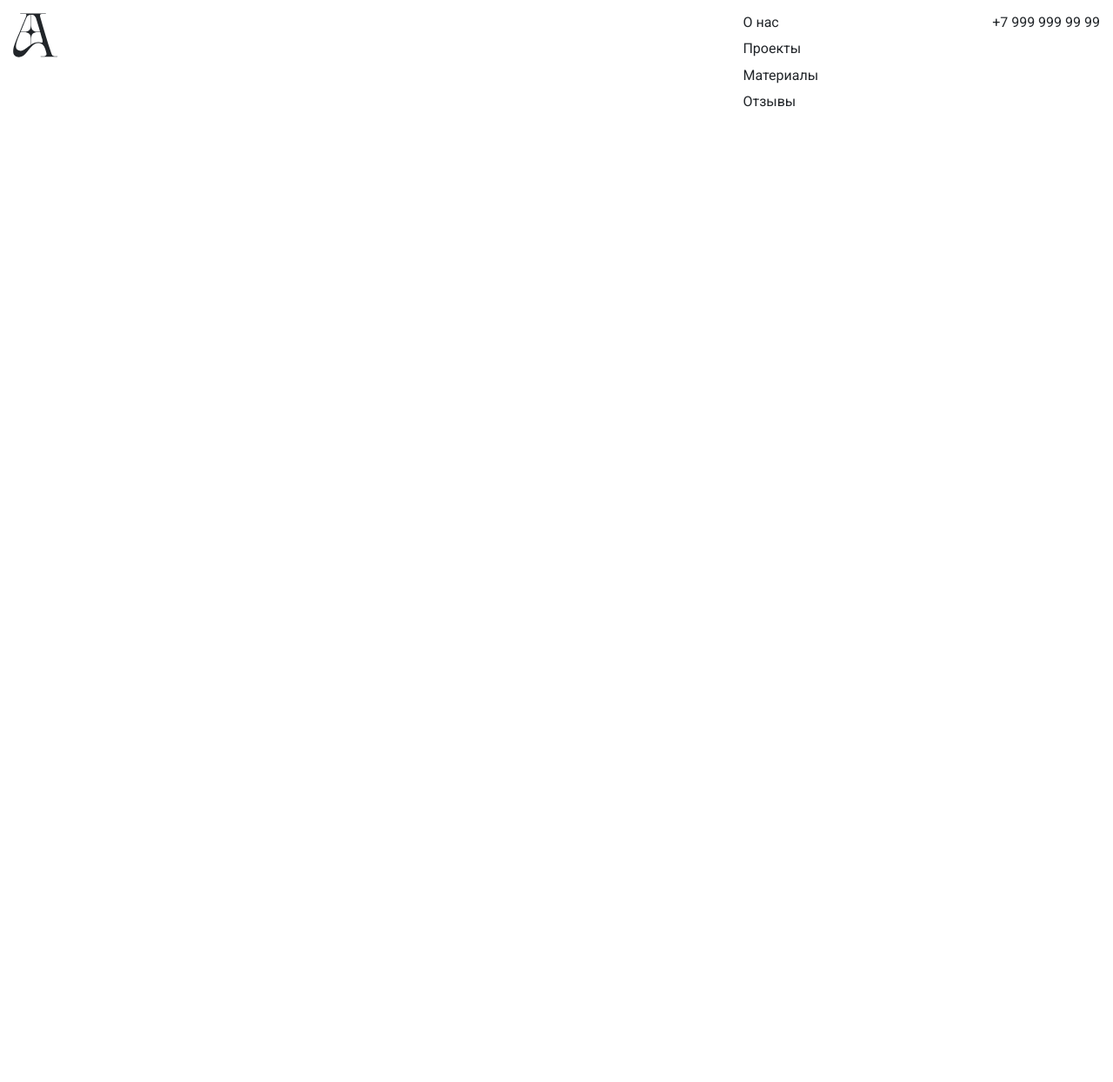
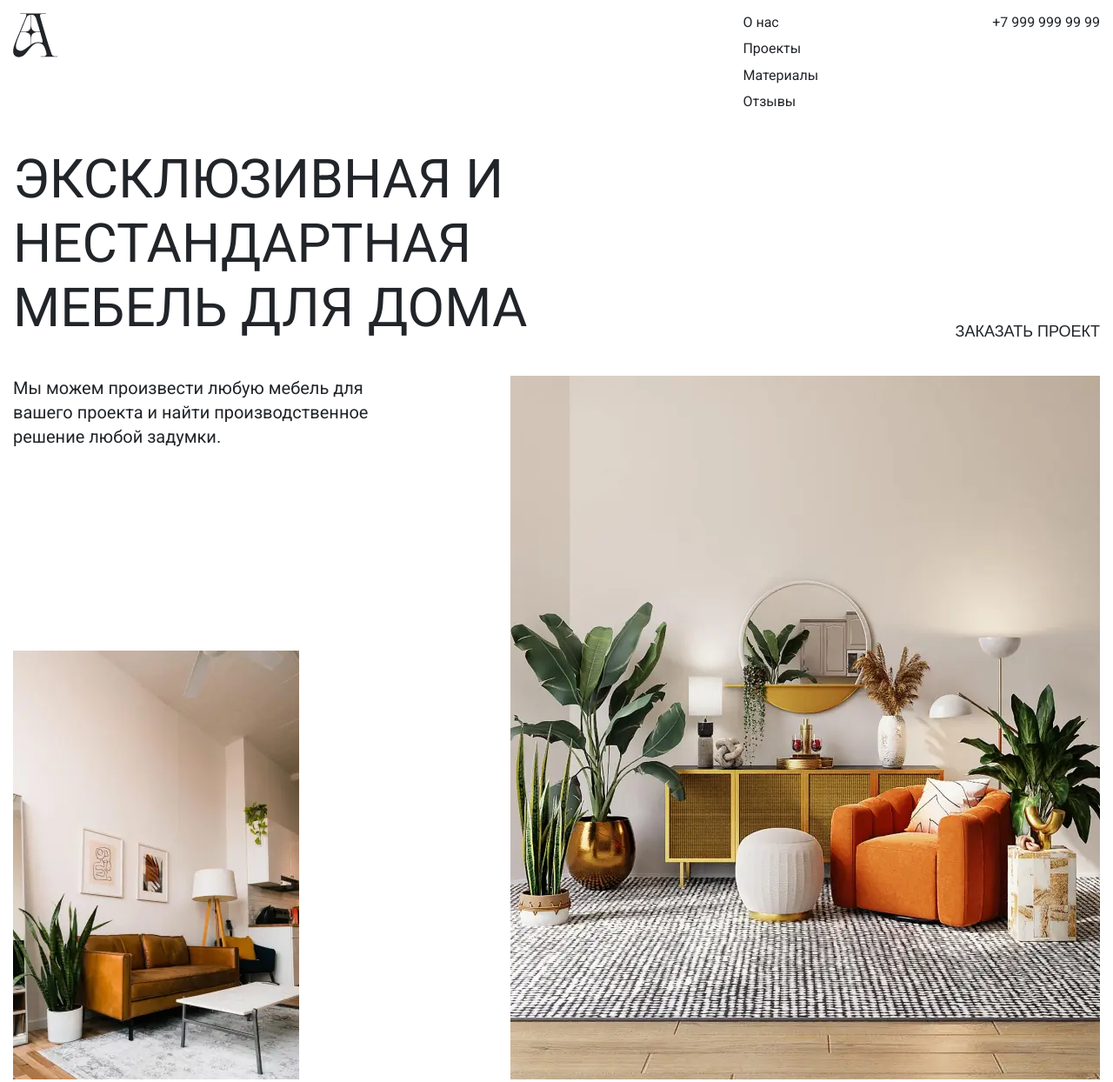
Before and after one commit to ViktorovVik/Landing-Aveij, a website: page index.html in a window 1280 px wide. Shown: the whole page at 87% size. Before the commit the page ends 800 px from the top, so only its background shows below. Drawn offline with nearby package versions, Linux system fonts and the light colour scheme; files that its build step writes are made by us from their sources.

Commit message:
hero section implementation

```diff
--- a/index.html
+++ b/index.html
@@ -1,13 +1,16 @@
 <!DOCTYPE html>
 <html lang="en">
   <head>
-   <meta charset="UTF-8">
-   <meta name="viewport" content="width=device-width, initial-scale=1.0">
-   <link rel="preconnect" href="https://fonts.googleapis.com">
-   <link rel="preconnect" href="https://fonts.gstatic.com" crossorigin>
-   <link href="https://fonts.googleapis.com/css2?family=Inter:opsz,wght@14..32,400;700&family=Roboto:wght@400;500&display=swap" rel="stylesheet">
-   <link rel="icon" href="assets/favicon-16x16.png">
-   <link rel="stylesheet" href="dist/main.css">
+    <meta charset="UTF-8" />
+    <meta name="viewport" content="width=device-width, initial-scale=1.0" />
+    <link rel="preconnect" href="https://fonts.googleapis.com" />
+    <link rel="preconnect" href="https://fonts.gstatic.com" crossorigin />
+    <link
+      href="https://fonts.googleapis.com/css2?family=Inter:opsz,wght@14..32,400;700&family=Roboto:wght@400;500&display=swap"
+      rel="stylesheet"
+    />
+    <link rel="icon" href="assets/favicon-16x16.png" />
+    <link rel="stylesheet" href="dist/main.css" />
     <title>Aveij</title>
   </head>
   <body>
@@ -15,15 +18,23 @@
       <div class="container">
         <div class="header__wrapper">
           <a href="" class="logo">
-               <img src="./assets/logo/logo.svg" alt="Aveij">
+            <img src="./assets/logo/logo.svg" alt="Aveij" />
           </a>
           <div class="header__content">
             <nav class="header__nav nav" aria-label="header navigation">
               <ul class="nav__list" aria-label="header nav list links">
-                     <li class="nav__list-item"><a href="#" class="nav__list-link">О нас</a></li>
-                     <li class="nav__list-item"><a href="#" class="nav__list-link">Проекты</a></li>
-                     <li class="nav__list-item"><a href="#" class="nav__list-link">Материалы</a></li>
-                     <li class="nav__list-item"><a href="#" class="nav__list-link">Отзывы</a></li>
+                <li class="nav__list-item">
+                  <a href="#" class="nav__list-link">О нас</a>
+                </li>
+                <li class="nav__list-item">
+                  <a href="#" class="nav__list-link">Проекты</a>
+                </li>
+                <li class="nav__list-item">
+                  <a href="#" class="nav__list-link">Материалы</a>
+                </li>
+                <li class="nav__list-item">
+                  <a href="#" class="nav__list-link">Отзывы</a>
+                </li>
               </ul>
             </nav>
             <a href="tel:79999999999" class="phone">+7 999 999 99 99</a>
@@ -31,5 +42,27 @@
         </div>
       </div>
     </header>
+    <main class="main" aria-label="main content">
+      <section class="hero-section" aria-label="hero section">
+        <div class="container">
+          <div class="hero">
+            <div class="hero__up">
+              <h1 class="hero__title">
+                Эксклюзивная и нестандартная мебель для дома
+              </h1>
+              <button type="button" class="hero__btn">Заказать проект</button>
+            </div>
+              <div class="hero__offer">
+                <img class="hero__mobile-img" src="./assets/webp/mobile-img.webp" alt="exclusive furniture">
+               <div class="hero__offer-left">
+                  <p class="hero__offer-text">Мы можем произвести любую мебель для вашего проекта и найти производственное решение любой задумки.</p>
+                  <img src="./assets/webp/hero-small.webp" alt="" class="hero__offer-img hero__offer-small"></img>
+               </div>
+               <img src="./assets/webp/hero-big.webp" alt="exclusive furniture" class="hero__offer-img hero__offer-big">
+              </div>
+          </div>
+        </div>
+      </section>
+    </main>
   </body>
 </html>
--- a/styles/_basic.scss
+++ b/styles/_basic.scss
@@ -27,6 +27,11 @@ button {
    padding: 0;
 }
 
+button {
+   border: none;
+   background: none;
+   cursor: pointer;
+}
 
 li {
    list-style: none;
--- a/styles/_header.scss
+++ b/styles/_header.scss
@@ -3,25 +3,57 @@
 @use 'sass:color';
 
 .header {
-   padding: 15px 0 70px 0;
+   padding: 15px 0 40px 0;
    width: 100%;
 }
 
 .header__wrapper {
    @include m.d-flex(space-between, unset);
+
+   @media (max-width: v.$media_lg) {
+      align-items: center;
+   }
 }
 
 .header__content {
    display: flex;
-   column-gap: 200px;
+   gap: 200px;
+
+   @media (max-width: v.$media_lg) {
+      gap: 160px;
+   }
+
+   @media (max-width: v.$media_md) {
+      gap: 100px;
+   }
+
+   @media (max-width: 653px) {
+      gap: 50px;
+   }
 }
 
 .nav {
+
+   &__list {
+      @media (max-width: v.$media_lg) {
+         display: flex;
+         gap: 20px;
+      }
+
+      @media (max-width: v.$media_sm) {
+         display: none;
+      }
+   }
+
    &__list-item {
       margin: 0 0 8px 0;
    font-size: 1rem;
    line-height: 140%;
    color: v.$black-color;
+
+   @media (max-width: v.$media_lg) {
+        margin: 0;
+      }
    }
 
    &__list-item:last-child {
@@ -31,7 +63,7 @@
    &__list-link {
       position: relative;
 
-      &:before {
+      &::before {
          content: "";
          position: absolute;
          left: 0;
@@ -51,6 +83,7 @@
          transform-origin: left bottom;
        }
    }
+
 }
 
 
@@ -58,4 +91,8 @@
    font-size: 1rem;
    line-height: 140%;
    color: v.$black-color;
+
+   @media (max-width: v.$media_sm) {
+      display: none;
+   }
 }
--- /dev/null
+++ b/styles/_hero.scss
@@ -0,0 +1,170 @@
+@use 'vars' as v;
+@use 'mixins' as m;
+
+.hero-section {
+   padding: 0 0 120px 0;
+}
+
+
+.hero__up {
+   display: flex;
+   justify-content: space-between;
+   padding: 0 0 40px 0;
+
+   @media (max-width: v.$media_sm) {
+      flex-direction: column;
+      align-items: center;
+   }
+}
+.hero__title {
+   @include m.font('Inter' sans-serif, 62px, 400);
+   text-transform: uppercase;
+   max-width: 605px;
+   line-height: 120%;
+
+   @media (max-width: v.$media_xl) {
+      @include m.font('Inter' sans-serif, 50px, 400);
+      max-width: 505px;
+   }
+
+   @media (max-width: v.$media_lg) {
+      @include m.font('Inter' sans-serif, 40px, 400);
+      max-width: 400px;
+   }
+
+   @media (max-width: v.$media_md) {
+      @include m.font('Inter' sans-serif, 30px, 400);
+      max-width: 300px;
+   }
+
+   @media (max-width: v.$media_sm) {
+      margin-bottom: 26px;
+   }
+}
+.hero__btn {
+   @include m.font('Roboto' sans-serif, 18px);
+   position: relative;
+   transition: 0.3s;
+   align-self: end;
+   text-transform: uppercase;
+
+   &::before {
+      content: "";
+      position: absolute;
+      left: 0;
+      bottom: -2px;
+      width: 100%;
+      height: 1px;
+      background: v.$accent-color;
+      transform: scaleX(0);
+      transition: transform 0.3s;
+      transform-origin: left bottom;
+   }
+
+   &:hover:before {
+      transform: scaleX(1);
+      transform-origin: right bottom;
+
+    }
+
+    &:hover{
+      color: v.$accent-color;
+    }
+
+    @media (max-width: v.$media_sm) {
+      align-self: center;
+   }
+}
+
+
+.hero__offer {
+   display: flex;
+   justify-content: space-between;
+
+   @media (max-width: v.$media_sm) {
+      flex-direction: column;
+      flex-direction: column-reverse;
+      align-items: center;
+   }
+}
+.hero__offer-left {
+   @include m.d-flex(space-between, unset, unset, column);
+
+}
+.hero__offer-text {
+   @include m.font('Roboto' sans-serif, 20px);
+   line-height: 140%;
+   max-width: 445px;
+
+   @media (max-width: v.$media_xl) {
+      @include m.font('Roboto' sans-serif, 18px);
+      max-width: 405px;
+   }
+
+   @media (max-width: v.$media_lg) {
+      @include m.font('Roboto' sans-serif, 16px);
+      max-width: 330px;
+   }
+
+   @media (max-width: v.$media_sm) {
+      margin-bottom: 26px;
+   }
+}
+.hero__offer-img {
+   object-fit: contain;
+}
+.hero__offer-small {
+   max-width: 329px;
+   width: 100%;
+
+   @media (max-width: v.$media_xl) {
+      max-width: 280px;
+   }
+
+
+   @media (max-width: v.$media_lg) {
+      max-width: 220px;
+   }
+
+   @media (max-width: v.$media_md) {
+       max-width: 160px;
+   }
+
+   @media (max-width: v.$media_sm) {
+      display: none;
+   }
+}
+.hero__offer-big {
+   max-width: 678px;
+   width: 100%;
+   @media (max-width: v.$media_xl) {
+      max-width: 578px;
+   }
+
+   @media (max-width: v.$media_lg) {
+      max-width: 478px;
+   }
+
+   @media (max-width: v.$media_md) {
+      max-width: 370px;
+   }
+
+   @media (max-width: 653px) {
+      max-width: 300px;
+   }
+
+   @media (max-width: v.$media_sm) {
+      display: none;
+   }
+}
+
+.hero__mobile-img {
+   display: none;
+   object-fit: contain;
+
+   @media (max-width: v.$media_sm) {
+      display: block;
+      max-width: 343px;
+      width: 100%;
+   }
+}
--- a/styles/_importer.scss
+++ b/styles/_importer.scss
@@ -1,2 +1,3 @@
 @forward 'basic';
 @forward 'header';
+@forward 'hero';
--- a/styles/_mixins.scss
+++ b/styles/_mixins.scss
@@ -7,3 +7,13 @@
    column-gap: $column-gap;
    row-gap: $row-gap;
 }
+
+@mixin font($family: 'Roboto', $size: 16, $weight: 400, $color: #212529, $style: normal) {
+   font: {
+      family: $family;
+      size: $size;
+      weight: $weight;
+      style: $style;
+   }
+   color: $color;
+}
```
Also changed, not shown: assets/webp/mobile-img.webp (added). Lines whose indentation alone changed are shown as unchanged.
